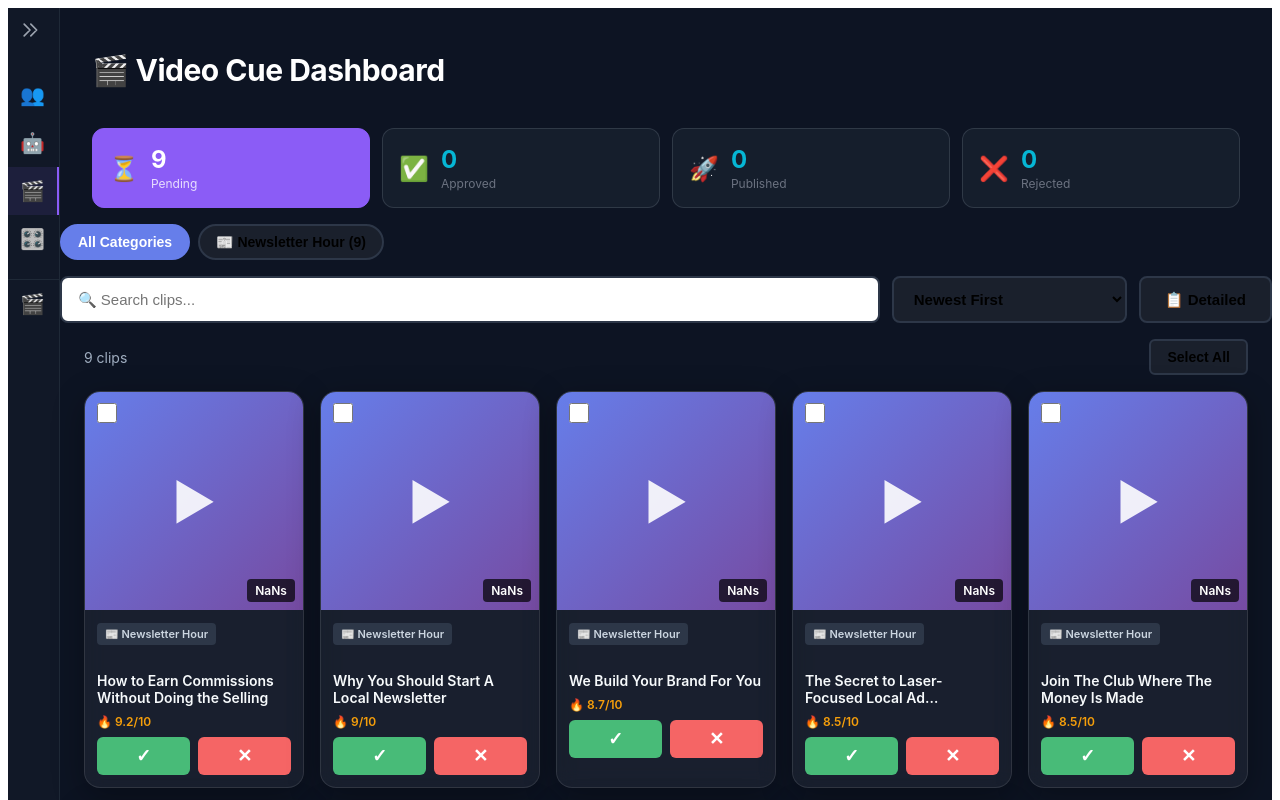
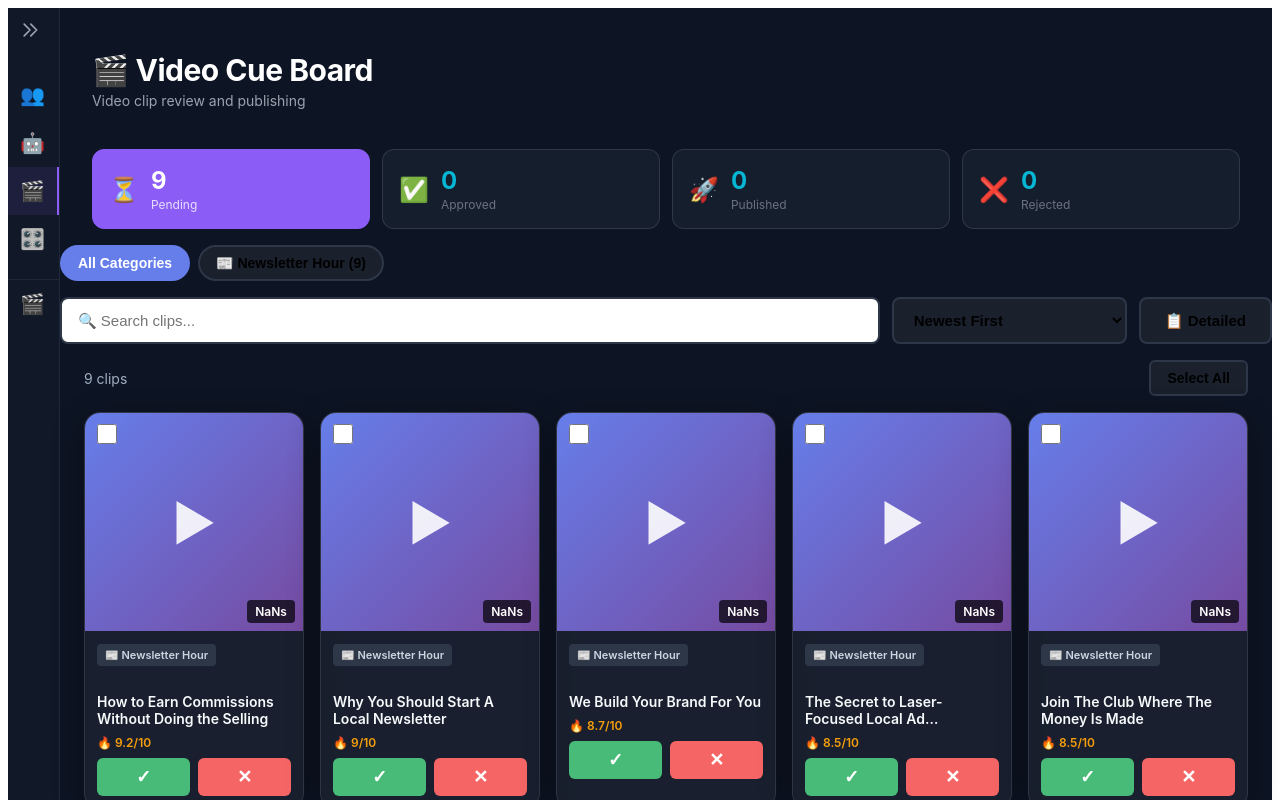
Before and after one commit to pacinobot2026/vizard-clips-dashboard, a Next.js app: page /dashboard in a window 1280 px wide. Shown: the top 800 px of the page. Built offline with nearby package versions, Linux system fonts and the light colour scheme.

Commit message:
Update title to Video Cue Board + add subtitle to match Control Panel

```diff
--- a/pages/dashboard.js
+++ b/pages/dashboard.js
@@ -199,7 +199,8 @@ export default function Dashboard() {
       <NavigationSidebar />
       <div style={styles.container}>
         <div style={styles.header}>
-          <h1 style={styles.title}>🎬 Video Cue Dashboard</h1>
+          <h1 style={styles.title}>🎬 Video Cue Board</h1>
+          <p style={styles.subtitle}>Video clip review and publishing</p>
         </div>
 
         {/* Status Tabs */}
@@ -581,10 +582,15 @@ const styles = {
   title: {
     fontSize: '30px',
     fontWeight: '700',
+    marginBottom: '4px',
+    color: '#fff',
+    letterSpacing: '-0.5px'
+  },
+  subtitle: {
+    fontSize: '14px',
+    color: '#9ca3af',
     marginBottom: '24px',
-    color: '#fff',
-    backgroundClip: 'text',
-    letterSpacing: '-0.5px'
+    marginTop: '4px'
   },
   stats: {
     display: 'flex',
--- a/pages/index.js
+++ b/pages/index.js
@@ -12,7 +12,7 @@ export default function Login() {
   return (
     <div style={styles.container}>
       <div style={styles.card}>
-        <h1 style={styles.title}>🎬 Video Cue Dashboard</h1>
+        <h1 style={styles.title}>🎬 Video Cue Board</h1>
         <p style={styles.subtitle}>Redirecting...</p>
       </div>
     </div>
```
